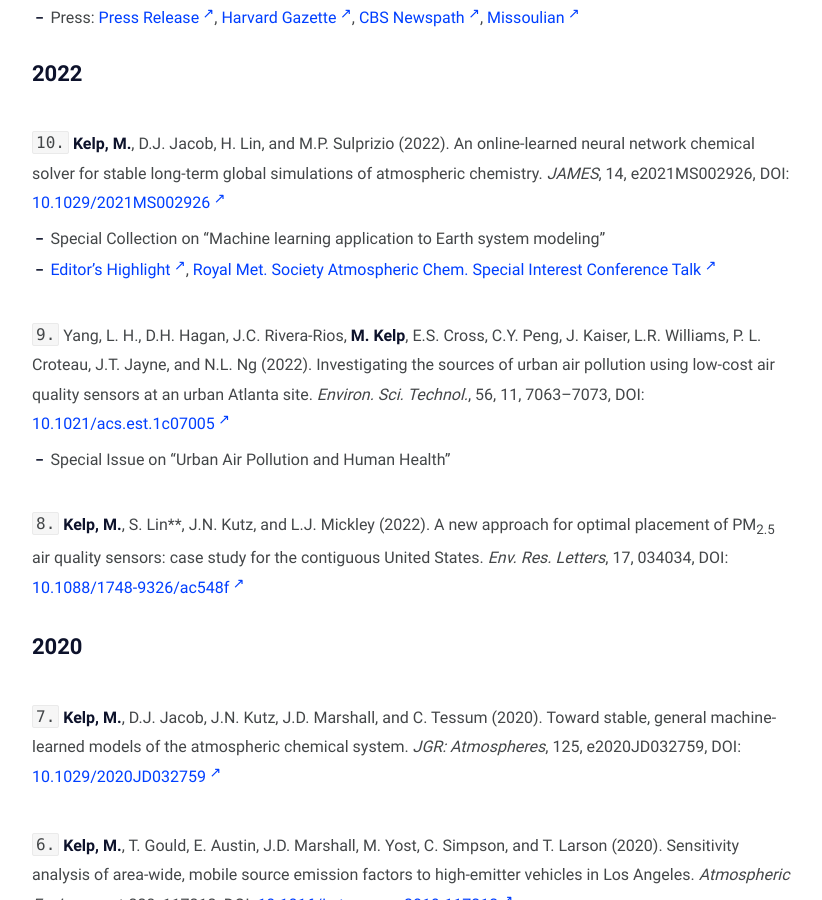
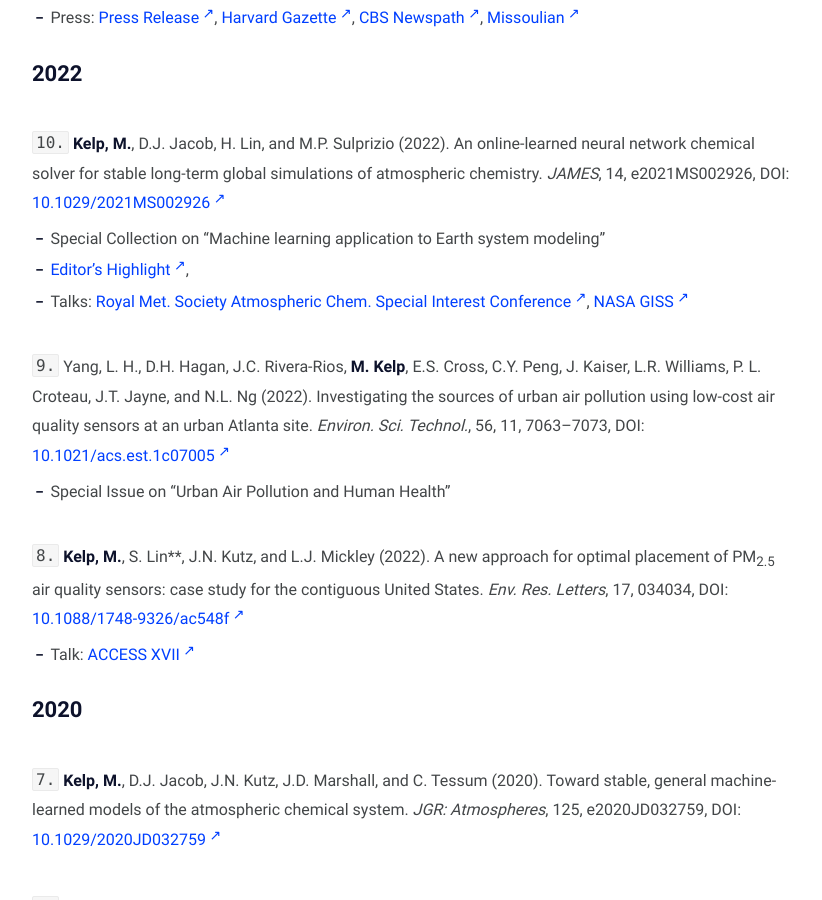
Before and after one commit to mkelp/mkelp.github.io, a Jekyll site: the page built from publications.md, in a window 1280 px wide and 900 px high, scrolled down 1007 px. Shown: the whole window, without its empty margins (228-1050 px from the left). Built offline with Jekyll 4.4.1, drawn with Linux system fonts in a browser that asks for light colours.

Commit message:
August11

```diff
--- a/publications.md
+++ b/publications.md
@@ -38,7 +38,8 @@
 `10.` **Kelp, M.**, D.J. Jacob, H. Lin, and M.P. Sulprizio (2022). An online-learned neural network chemical
 solver for stable long-term global simulations of atmospheric chemistry. *JAMES*, 14, e2021MS002926, DOI: [10.1029/2021MS002926](https://doi.org/10.1029/2021MS002926){:target="_blank"} <br />
 * Special Collection on “Machine learning application to Earth system modeling”
-* [Editor's Highlight](https://eos.org/editor-highlights/accurate-and-fast-emulation-with-online-machine-learning){:target="_blank"}, [Royal Met. Society Atmospheric Chem. Special Interest Conference Talk](https://youtu.be/AKomky52rPU?t=5561){:target="_blank"}
+* [Editor's Highlight](https://eos.org/editor-highlights/accurate-and-fast-emulation-with-online-machine-learning){:target="_blank"},
+* Talks: [Royal Met. Society Atmospheric Chem. Special Interest Conference](https://youtu.be/AKomky52rPU?t=5561){:target="_blank"}, [NASA GISS](https://www.youtube.com/watch?v=0OK53zXPh5k&ab_channel=NASAGoddardInstituteforSpaceStudies){:target="_blank"}
 
 <br>
 `9.` Yang, L. H., D.H. Hagan, J.C. Rivera-Rios, **M. Kelp**, E.S. Cross, C.Y. Peng, J. Kaiser, L.R. Williams, P. L. Croteau, J.T. Jayne, and N.L. Ng (2022). Investigating the sources of urban air pollution using low-cost air quality sensors at an urban Atlanta site. *Environ. Sci. Technol.*, 56, 11, 7063–7073, DOI: [10.1021/acs.est.1c07005](https://pubs.acs.org/doi/10.1021/acs.est.1c07005){:target="_blank"} <br />
@@ -47,6 +48,7 @@
 <br />
 `8.` **Kelp, M.**, S. Lin\*\*, J.N. Kutz, and L.J. Mickley (2022). A new approach for optimal placement of PM<sub>2.5</sub>
 air quality sensors: case study for the contiguous United States. *Env. Res. Letters*, 17, 034034, DOI: [10.1088/1748-9326/ac548f](https://iopscience.iop.org/article/10.1088/1748-9326/ac548f){:target="_blank"}
+* Talk: [ACCESS XVII](https://youtu.be/kLwQu0Vt2mQ){:target="_blank"}
 
 ## **2020**
 <br />
```
